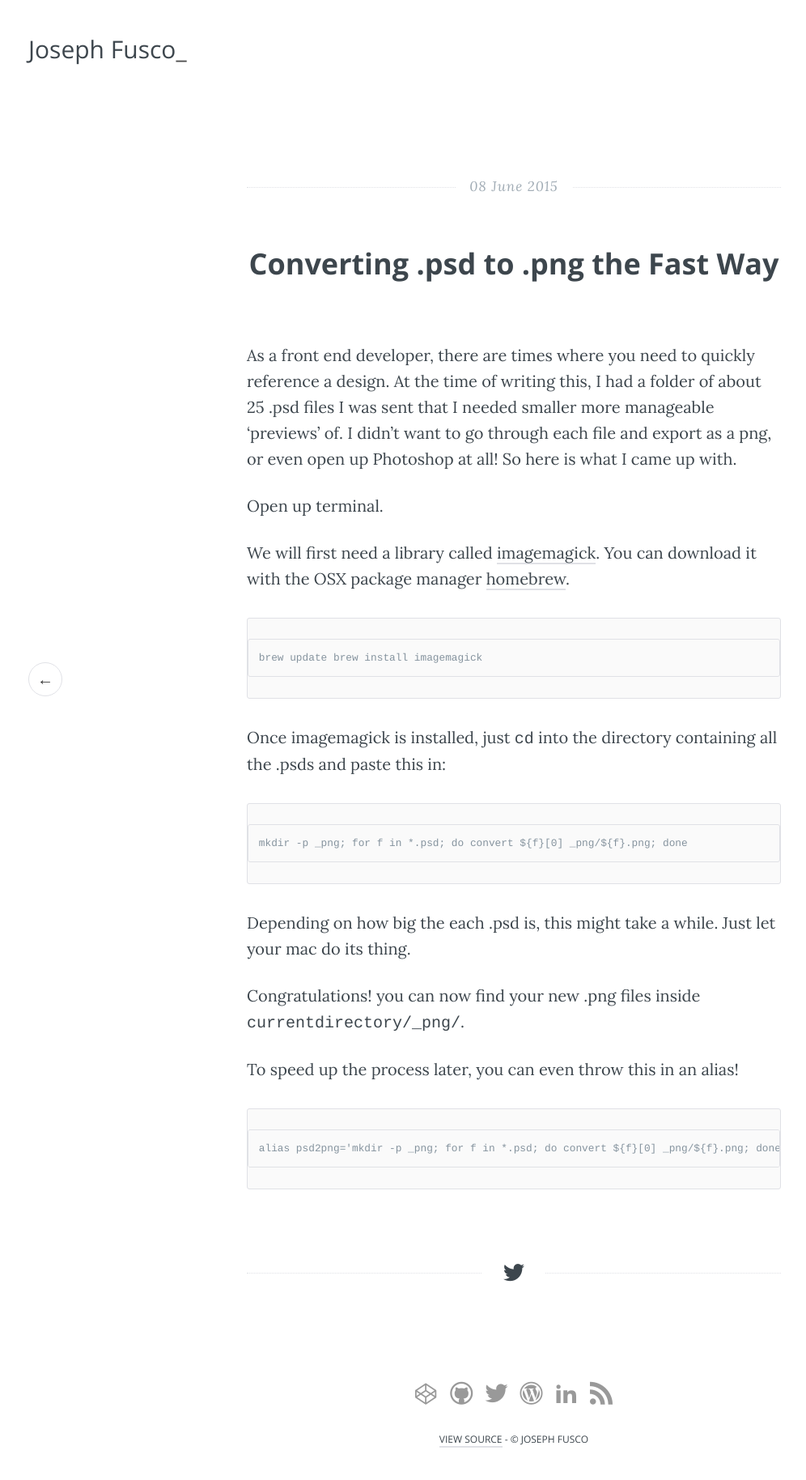
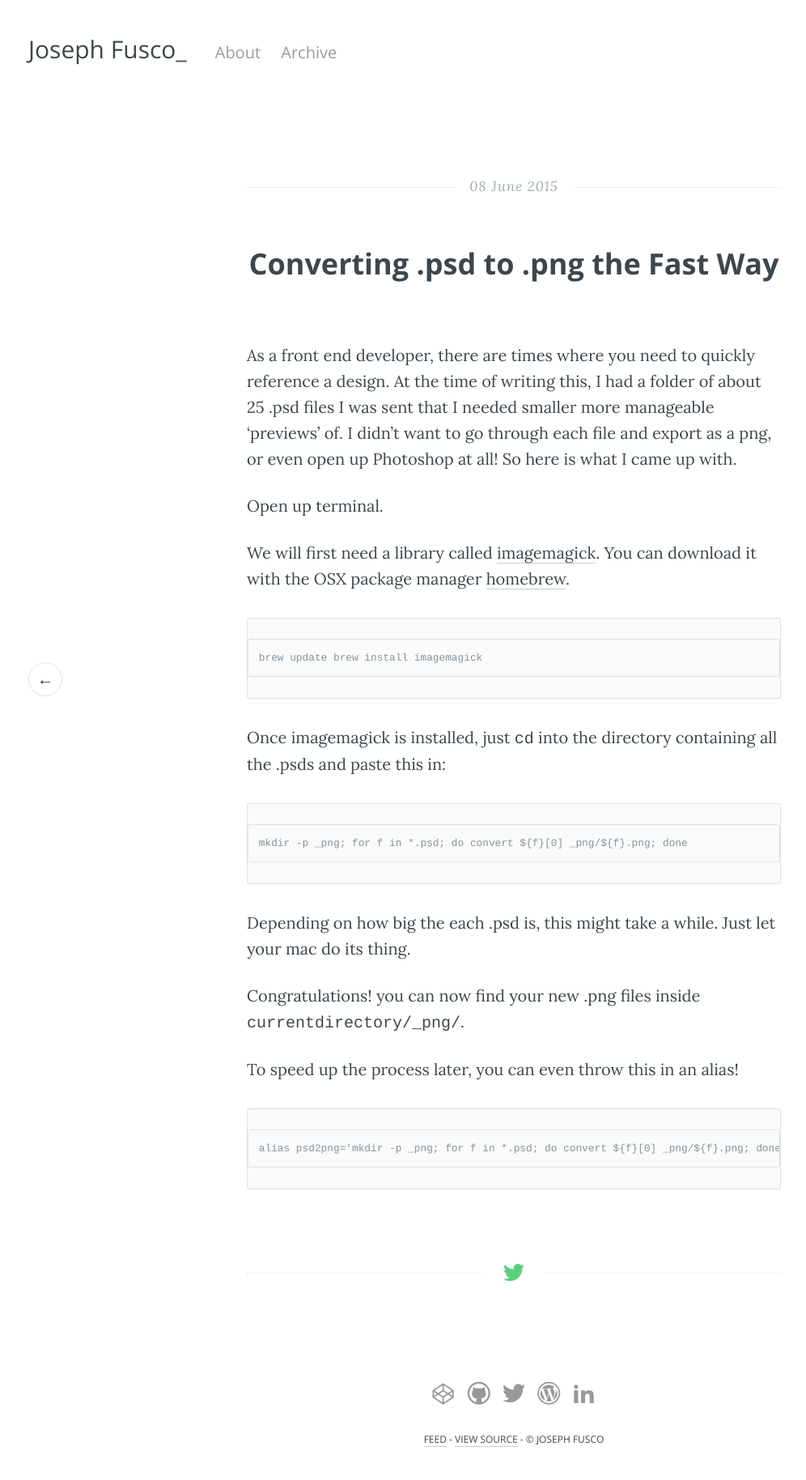
Before and after one commit to josephfusco/josephfusco.github.io, a Jekyll site: the page built from _posts/2015-6-8-coverting-psd-to-png-the-fast-way.md, in a window 1280 px wide. Shown: the whole page at 81% size, without its empty margins (5-1001 px from the left). Built offline with Jekyll 4.4.1, drawn with Linux system fonts in a browser that asks for light colours; some web fonts are replaced; Markdown is read by kramdown in place of the engine named in the settings; comment, search, counter and statistics services are not loaded.

Commit message:
general cleanup

```diff
--- a/_layouts/default.html
+++ b/_layouts/default.html
@@ -62,6 +62,11 @@
       <header>
         <div class="h-wrap">
           <h1 class="title"><a href="{{ site.baseurl | split:'/' | join:'/' | append:'/'  }}" title="Back to Homepage">{{ site.name }}<span class="cursor blinking">_</span></a></h1>
+          <ul>
+          {% for page in site.pages_list %}
+            <li><a href="{{ page[1]  }}">{{ page[0] }}</a></li>
+          {% endfor %}
+          </ul>
           <a class="menu-icon" title="Open Bio"><span class="lines"></span></a>
         </div>
       </header>
@@ -87,10 +92,8 @@
           {% if site.linkedin %}
           <li><a target="_blank" href="https://linkedin.com/in/{{ site.linkedin }}" title="LinkedIn"><i class="icon-linkedin"></i></a></li>
           {% endif %}
-          {% comment %} Always Show Feed {% endcomment %}
-          <li><a target="_blank" href="/atom.xml" title="feed"><i class="icon-feed"></i></a></li>
         </ul>
-        <small><a href="http://github.com/josephfusco/josephfusco.github.io">View Source</a> - &copy; {{ site.author }}</small>
+        <small><a href="/atom.xml">Feed</a> - <a href="http://github.com/josephfusco/josephfusco.github.io">View Source</a> - &copy; {{ site.author }}</small>
       </footer>
 
     </div>
--- a/_scss/base/_global.scss
+++ b/_scss/base/_global.scss
@@ -99,12 +99,11 @@
 }
 
 .single-wrap a:not(.popup), footer a {
+  transition: all 0.3s;
   color: $text-color;
   text-decoration: none;
-  border-bottom: 2px solid $border-color;
-  transition: border-color 0.3s ease;
+  border-bottom: 1px solid #ccc;
   &:hover, &:focus {
-    color: $link-color;
-    border-color: $link-color;
+    border-bottom: 1px solid #3d464d;
   }
 }
--- a/_scss/pages/_posts.scss
+++ b/_scss/pages/_posts.scss
@@ -28,9 +28,9 @@
       padding: 0 $spacing-s;
       transition: all .2s ease;
       -webkit-transition: all .2s ease;
-      color: $text-color;
+      color: $link-color;
       &:hover, &:focus {
-        color: $link-color;
+        color: $text-color;
       }
       @media (max-width: 642px) {
         font-size: 150%;
```
